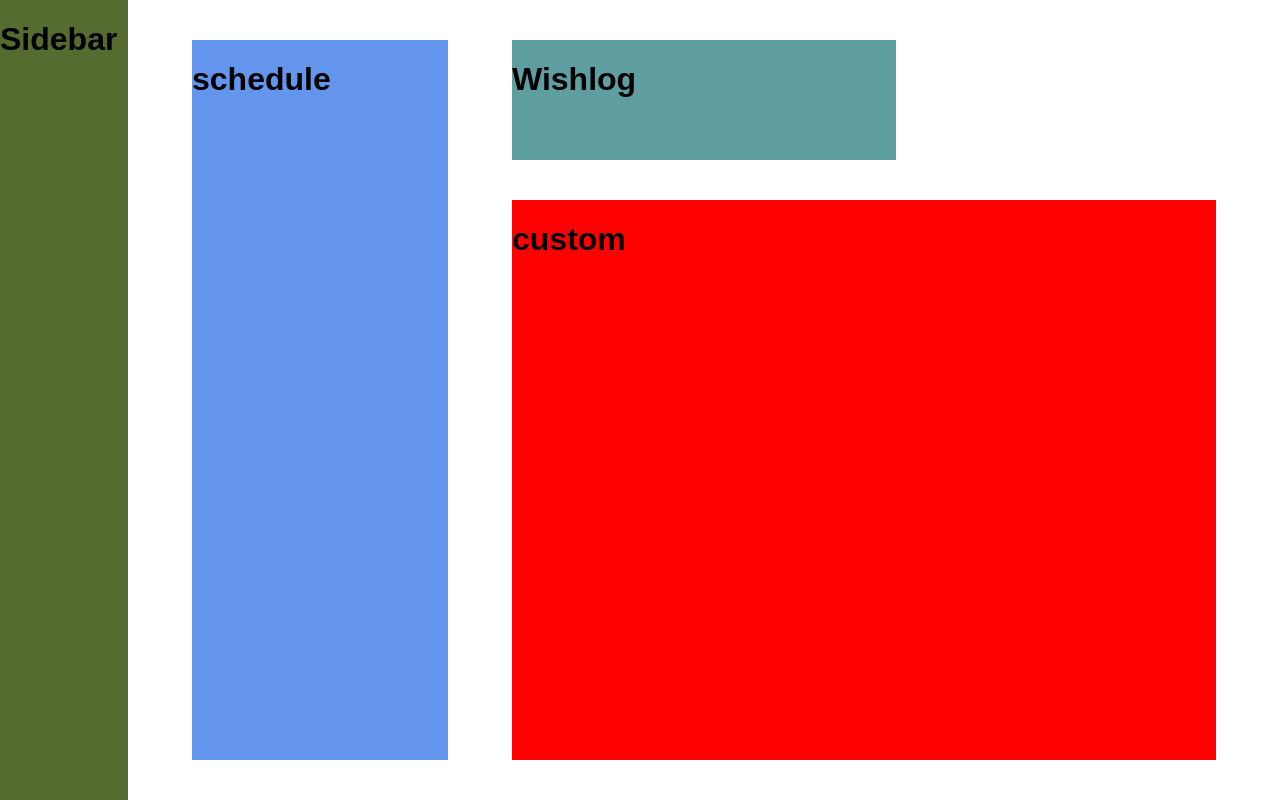
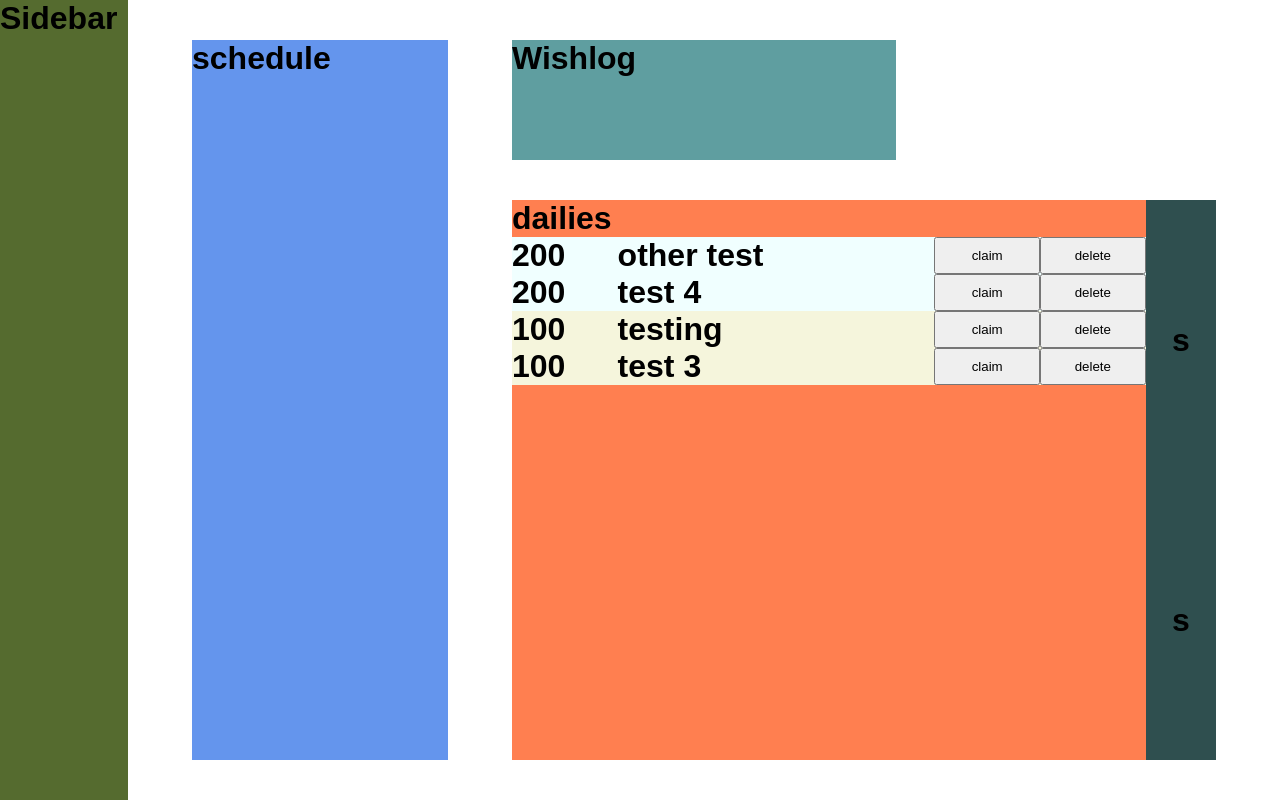
Before and after one commit to chelsea-zh/wishlog, a React (Vite) app: page / in a window 1280 px wide. Built offline with nearby package versions, Linux system fonts and the light colour scheme.

Commit message:
partially functioning tasklist

```diff
--- a/src/App.css
+++ b/src/App.css
@@ -16,15 +16,6 @@
   height: 15vh;
 }
 
-.todo {
-  background-color: red;
-  position: absolute;
-  left: 40vw;
-  bottom: 5vh;
-  width: 55vw;
-  height: 70vh;
-}
-
 .schedule {
   background-color: cornflowerblue;
   position: absolute;
--- /dev/null
+++ b/src/ToDo.css
@@ -0,0 +1,43 @@
+.todo {
+  background-color: red;
+  position: absolute;
+  left: 40vw;
+  bottom: 5vh;
+  width: 55vw;
+  height: 70vh;
+  display: grid;
+  grid-template-columns: 9fr 1fr;
+  grid-template-rows: 1fr 1fr;
+}
+
+.sel {
+  background-color: darkslategray;
+  display: flex;
+  justify-content: center;
+  align-items: center;
+}
+
+.dailies {
+  background-color: coral;
+  grid-row: 1 / span 2;
+}
+
+.custom {
+  background-color: goldenrod;
+  grid-row: 1 / span 2;
+}
+
+.tasklist, .unclaimed, .claimed {
+    display: flex;
+    flex-direction: column;
+}
+
+.claimed .task{
+    background-color: beige;
+}
+
+.task {
+  background-color: azure;
+  display: grid;
+  grid-template-columns: 1fr 3fr 1fr 1fr;
+}
--- a/src/ToDo.tsx
+++ b/src/ToDo.tsx
@@ -1,5 +1,15 @@
-let daily = false
-let dailyTasks = []
+import './ToDo.css'
+
+let daily = true
+
+// task = {reward: 100, goal: "string", claimed: false}
+
+let dailyTasks = [
+    {reward: 100, goal: "testing", claimed: true},
+    {reward: 200, goal: "other test", claimed: false},
+    {reward: 100, goal: "test 3", claimed: true},
+    {reward: 200, goal: "test 4", claimed: false}
+]
 let customTasks = []
 
 export default function ToDo() {
@@ -12,26 +22,87 @@ export default function ToDo() {
             ) : (
                 <Custom />
             )}
+            <ToDoSelector />
+            <ToDoSelector />
         </div>
     )
 }
 
-function ToDoSelector() {}
+function ToDoSelector() {
+    return(
+        <div className="sel">
+            <h1>s</h1>
+        </div>
+    )
+}
 
 function Dailies() {
     return(
-       <h1>dailies</h1>
+        <div className="dailies">
+            <h1>dailies</h1>
+            <TaskList tasks = {dailyTasks} />
+        </div>
     )
 }
 
 function Custom() {
     return(
-       <h1>custom</h1>
+       <h1 className="custom">custom</h1>
     )
 }
 
-function TaskLisk() {}
+function TaskList({tasks}) {
+    return(
+        <div className='tasklist'>
+            <UnclaimedTasks tasks = {tasks} />
+            <ClaimedTasks tasks = {tasks} />
+        </div>
+    )
+}
 
-function Task() {}
+function UnclaimedTasks({tasks}) {
+    let tasklist = [];
+    tasks.forEach((t) => {
+        if (!t.claimed) {
+            tasklist.push(
+                <Task task = {t}/>
+            )
+        }
+    });
+
+    return(
+        <div className='unclaimed'>
+            {tasklist}
+        </div>
+    )
+}
+
+function ClaimedTasks({tasks}) {
+    let tasklist = [];
+    tasks.forEach((t) => {
+        if (t.claimed) {
+            tasklist.push(
+                <Task task = {t}/>
+            )
+        }
+    });
+
+    return(
+        <div className='claimed'>
+            {tasklist}
+        </div>
+    )
+}
+
+function Task({task}) {
+    return(
+        <div className="task">
+            <h1> {task.reward} </h1>
+            <h1> {task.goal} </h1>
+            <button> claim </button>
+            <button> delete </button>
+        </div>
+    )
+}
 
 function TaskCreator() {}
--- a/src/index.css
+++ b/src/index.css
@@ -1,4 +1,5 @@
-body {
+* {
   margin: 0px;
+  padding: 0px;
   font-family: sans-serif
 }
```
